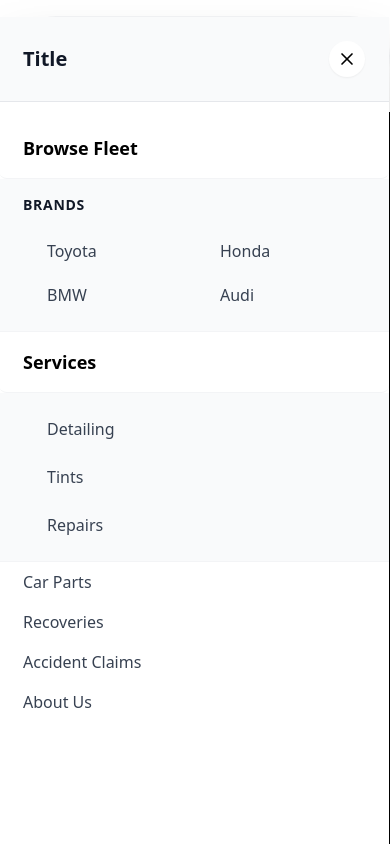
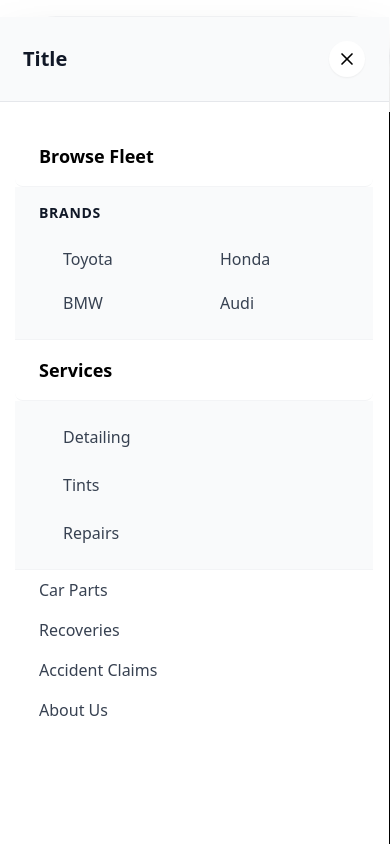
Before and after one commit to shahzar100/carsales, a Next.js app: page / in a window 390 px wide. Both pictures are taken after a click on the button "Toggle menu". Shown: the top 844 px of the page. Built offline with nearby package versions, Linux system fonts and the light colour scheme.

Commit message:
fixed mobile menu a little

```diff
--- a/src/components/Dropdown/NavMenu.tsx
+++ b/src/components/Dropdown/NavMenu.tsx
@@ -44,7 +44,7 @@
 
   return (
     <>
-      <div className="lg:flex gap-8 hidden items-center">{children}</div>
+      <div className="lg:flex xl:gap-8 hidden items-center">{children}</div>
       <button
         onClick={() => setMenu(!menu)}
         className="cursor-pointer lg:hidden p-3 rounded-lg hover:bg-gray-100 transition-colors duration-200 border border-gray-200 shadow-sm"
@@ -69,7 +69,9 @@
               </button>
             </div>
 
-            <div className="flex flex-col py-4">{children}</div>
+            <div className="flex flex-col py-6 px-4 sm:px-6 md:px-8 max-w-4xl mx-auto">
+              {children}
+            </div>
           </div>
         </>
       )}
```
